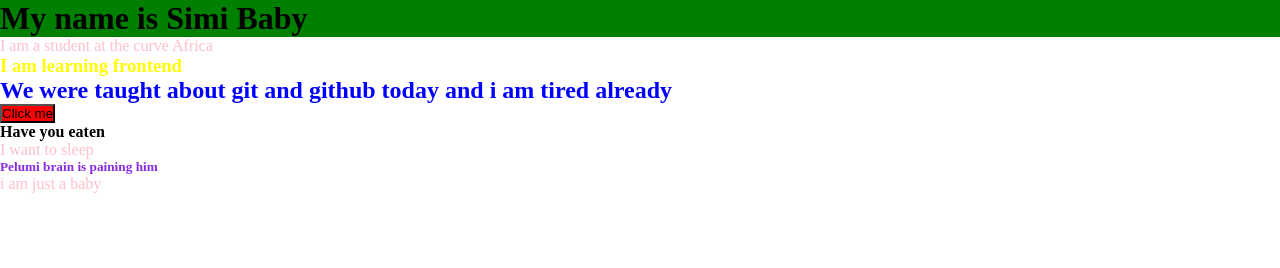
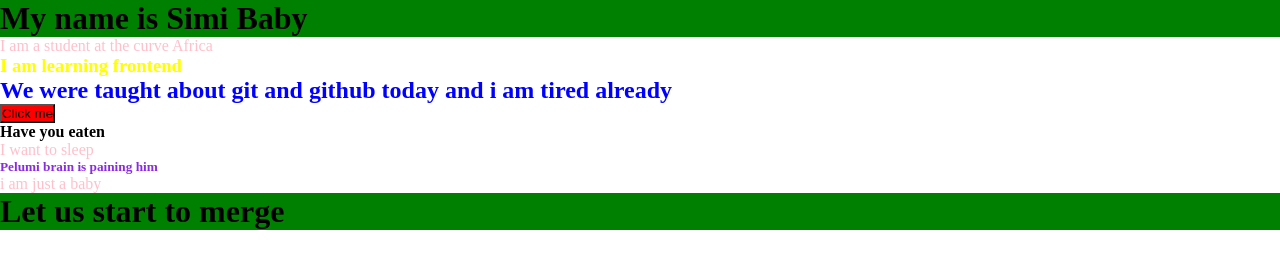
Before and after one commit to simisola-tech/third-class, a website: page index.html in a window 1280 px wide. Drawn offline with Linux system fonts and the light colour scheme.

Commit message:
i added h1 tag

```diff
--- a/index.html
+++ b/index.html
@@ -16,5 +16,6 @@
     <p>I want to sleep</p>
     <h5>Pelumi brain is paining him</h5>
     <p>i am just a baby</p>
+    <h1>Let us start to merge</h1>
 </body>
 </html>
```
